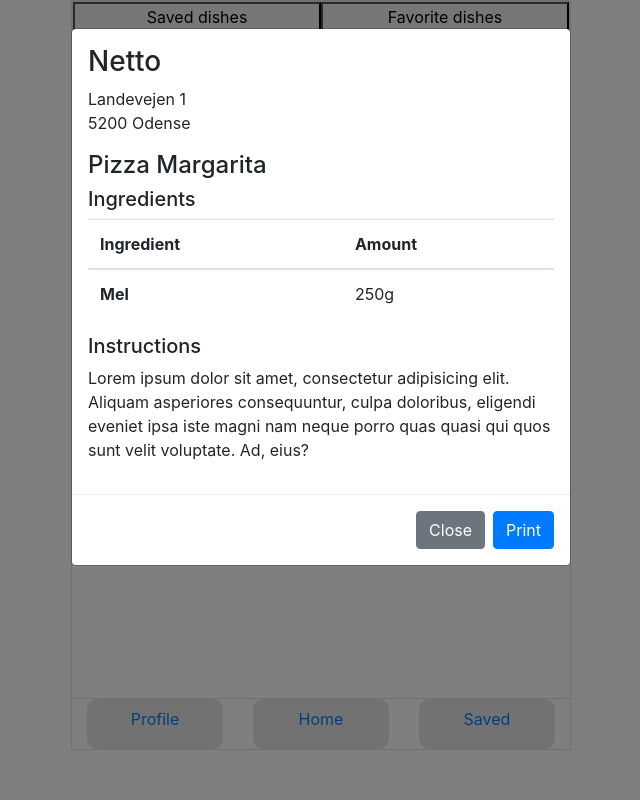
After one commit to jhstig/systemudv_3-sem, a PHP site: page /saved.php in a window 1280 px wide, after a click that opens the changed part. The commit adds this page. Shown: the whole page, without its empty margins (319-959 px from the left). Run offline with PHP 8.4, Linux system fonts and the light colour scheme; some libraries are stand-ins or nearby versions.

Commit message:
saved recipes

```diff
--- /dev/null
+++ b/components/list-item-fav.php
@@ -0,0 +1,46 @@
+<!-- recipe item -->
+
+<div>
+    <button type="button" class="button-0-formatting row border" data-toggle="modal" data-target="#recipeModal">
+        <div class="col container-width " style='background-image: url("./images/spaghet.jpg");'>
+            <h4><?php echo $recipeName ?></h4>
+            <a onclick="recipeModal();">Se mere</a>
+        </div>
+    </button>
+    <!-- Modal -->
+
+    <div class="modal fade" id="recipeModal" tabindex="-1" role="dialog" aria-labelledby="recipeModalLabel" aria-hidden="true">
+        <div class="modal-dialog" role="document">
+            <div class="modal-content">
+                <div class="modal-body" id="recipe">
+                    <h3><?php echo $store ?></h3>
+                    <p><?php echo $address ?><br><?php echo $zip ?> <?php echo $city ?></p>
+                    <h4><?php echo $recipeName ?></h4>
+                    <h5>Ingredients</h5>
+                    <table class="table">
+                        <thead>
+                        <tr>
+                            <th scope="col">Ingredient</th>
+                            <th scope="col">Amount</th>
+                        </tr>
+                        </thead>
+                        <tbody>
+                        <tr>
+                            <th><?php echo $ingredient ?></th>
+                            <td><?php echo $amount ?></td>
+                        </tr>
+                        </tbody>
+                    </table>
+                    <h5>Instructions</h5>
+                    <p><?php echo $instruction ?></p>
+                </div>
+                <div class="modal-footer">
+                    <button type="button" class="btn btn-secondary" data-dismiss="modal">Close</button>
+                    <button type="button" class="btn btn-primary" onclick="printRecipe();">Print</button>
+                </div>
+            </div>
+        </div>
+    </div>
+    <!-- modal end -->
+</div>
+<!-- recipe item end -->
--- /dev/null
+++ b/components/list-item-saved.php
@@ -0,0 +1,46 @@
+<!-- recipe item -->
+
+<div>
+    <button type="button" class="button-0-formatting row border" data-toggle="modal" data-target="#recipeModal">
+        <div class="col container-width" style='background-image: url("./images/spaghet.jpg");'>
+            <h4><?php echo $recipeName ?></h4>
+            <a onclick="recipeModal();">Se mere</a>
+        </div>
+    </button>
+    <!-- Modal -->
+
+    <div class="modal fade" id="recipeModal" tabindex="-1" role="dialog" aria-labelledby="recipeModalLabel" aria-hidden="true">
+        <div class="modal-dialog" role="document">
+            <div class="modal-content">
+                <div class="modal-body" id="recipe">
+                    <h3><?php echo $store ?></h3>
+                    <p><?php echo $address ?><br><?php echo $zip ?> <?php echo $city ?></p>
+                    <h4><?php echo $recipeName ?></h4>
+                    <h5>Ingredients</h5>
+                    <table class="table">
+                        <thead>
+                        <tr>
+                            <th scope="col">Ingredient</th>
+                            <th scope="col">Amount</th>
+                        </tr>
+                        </thead>
+                        <tbody>
+                        <tr>
+                            <th><?php echo $ingredient ?></th>
+                            <td><?php echo $amount ?></td>
+                        </tr>
+                        </tbody>
+                    </table>
+                    <h5>Instructions</h5>
+                    <p><?php echo $instruction ?></p>
+                </div>
+                <div class="modal-footer">
+                    <button type="button" class="btn btn-secondary" data-dismiss="modal">Close</button>
+                    <button type="button" class="btn btn-primary" onclick="printRecipe();">Print</button>
+                </div>
+            </div>
+        </div>
+    </div>
+    <!-- modal end -->
+</div>
+<!-- recipe item end -->
--- a/preferences.php
+++ b/preferences.php
@@ -7,7 +7,7 @@ include("./templates/head.php");
 <div class="row justify-content-around">
     <div class="col border front-all container-width">
         <div class="row ">
-            <div class="col pref-top scrollable">
+            <div class="col top-gen scrollable">
                 <button class="btn btn-block btn-primary my-3">Save changes</button>
                     <!-- Allergies -->
                     <div class='form-group border my-2 px-2 py-1'>
--- /dev/null
+++ b/saved.php
@@ -0,0 +1,94 @@
+<?php
+
+$title = "Preferences";
+include("./templates/head.php");
+?>
+
+    <div class="row justify-content-around">
+        <div class="col border front-all container-width">
+
+            <div class="row">
+                <div class="col">
+                    <div class="row border">
+                        <button class="col-6 text-center" onclick="activateSaved();" id="savedBtn">
+                            Saved dishes
+                        </button>
+                        <button class="col-6 text-center" onclick="activateFavorites();" id="favoritesBtn">
+                            Favorite dishes
+                        </button>
+                    </div>
+                    <div class="row">
+
+                        <div class="col scrollable top-gen-saved slightly-white" style="display:block;" id="saved">
+                            <?php
+                            $store = "Netto";
+                            $address = "Landevejen 1";
+                            $zip = "5200";
+                            $city = "Odense";
+
+                            $recipeName = "Pizza Margarita";
+                            $ingredient = "Mel";
+                            $amount = "250g";
+                            $instruction = "Lorem ipsum dolor sit amet, consectetur adipisicing elit. Aliquam asperiores consequuntur, culpa doloribus, eligendi eveniet ipsa iste magni nam neque porro quas quasi qui quos sunt velit voluptate. Ad, eius?";
+                            ?>
+                            <h3>Saved recipes</h3>
+                            <!-- recipe item -->
+                            <?php
+                                include("./components/list-item-saved.php")
+                            ?>
+                        </div>
+
+                        <div class="col scrollable top-gen-saved" style="display:none;" id="favorites">
+                            <?php
+                            $store = "Føtex";
+                            $address = "Vesterbrogade 74-76";
+                            $zip = "5000";
+                            $city = "Odense";
+
+                            $recipeName = "Spaghetti Bologna's ala Claus Meyer";
+                            $ingredient = "Spaghetti";
+                            $amount = "200g";
+                            $instruction = "Lorem ipsum dolor sit amet, consectetur adipisicing elit. Aliquam asperiores consequuntur, culpa doloribus, eligendi eveniet ipsa iste magni nam neque porro quas quasi qui quos sunt velit voluptate. Ad, eius?";
+                            ?>
+                            <h3>Favorite recipes</h3>
+                            <?php
+
+                            include("./components/list-item-fav.php")
+                            ?>
+
+                        </div>
+                    </div>
+
+
+                    <?php include("./templates/navbar.php") ?>
+                </div>
+            </div>
+
+        </div>
+    </div>
+    <script type="text/javascript">
+
+        function activateSaved(){
+            var saved = document.getElementById('saved')
+            var savedBtn = document.getElementById('savedBtn')
+            var favorites = document.getElementById('favorites')
+            var favoritesBtn = document.getElementById('favoritesBtn')
+            favorites.style.display = "none";
+            favoritesBtn.style.borderStyle ="none";
+            saved.style.display = "block";
+            savedBtn.style.borderStyle = "inset";
+
+        }
+        function activateFavorites(){
+            var saved = document.getElementById('saved')
+            var savedBtn = document.getElementById('savedBtn')
+            var favorites = document.getElementById('favorites')
+            var favoritesBtn = document.getElementById('favoritesBtn')
+            favorites.style.display = "block";
+            favoritesBtn.style.borderStyle = "inset";
+            saved.style.display = "none";
+            savedBtn.style.borderStyle ="none";
+        }
+    </script>
+<?php include("./templates/foot.php");
+?>
--- a/style/style.css
+++ b/style/style.css
@@ -32,8 +32,11 @@
     -o-background-size: cover;
     background-size: cover;
 }
-.pref-top{
+.top-gen{
     height: 700px;
+}
+.top-gen-saved{
+    height: 665px;
 }
 .button-0-formatting{
     background: none;
@@ -49,3 +52,6 @@
 .scrollable{
     overflow-y: scroll;
 }
+.slightly-white{
+    background: rgba(255,255,255,0.3);
+}
--- a/templates/navbar.php
+++ b/templates/navbar.php
@@ -8,5 +8,5 @@ if(isset($_POST['profileBtn'])){
 <div class="row text-center border-top bottom-nav">
     <a href="./preferences.php" class="col-4"><div class="nav-button pt-2">Profile</div></a>
     <a href="./index.php" class="col-4"><div class="nav-button pt-2">Home</div></a>
-    <a href="#" class="col-4"><div class="nav-button pt-2">Saved</div></a>
+    <a href="./saved.php" class="col-4"><div class="nav-button pt-2">Saved</div></a>
 </div>
```
Also changed, not shown: index.php (+22 -8 lines).
